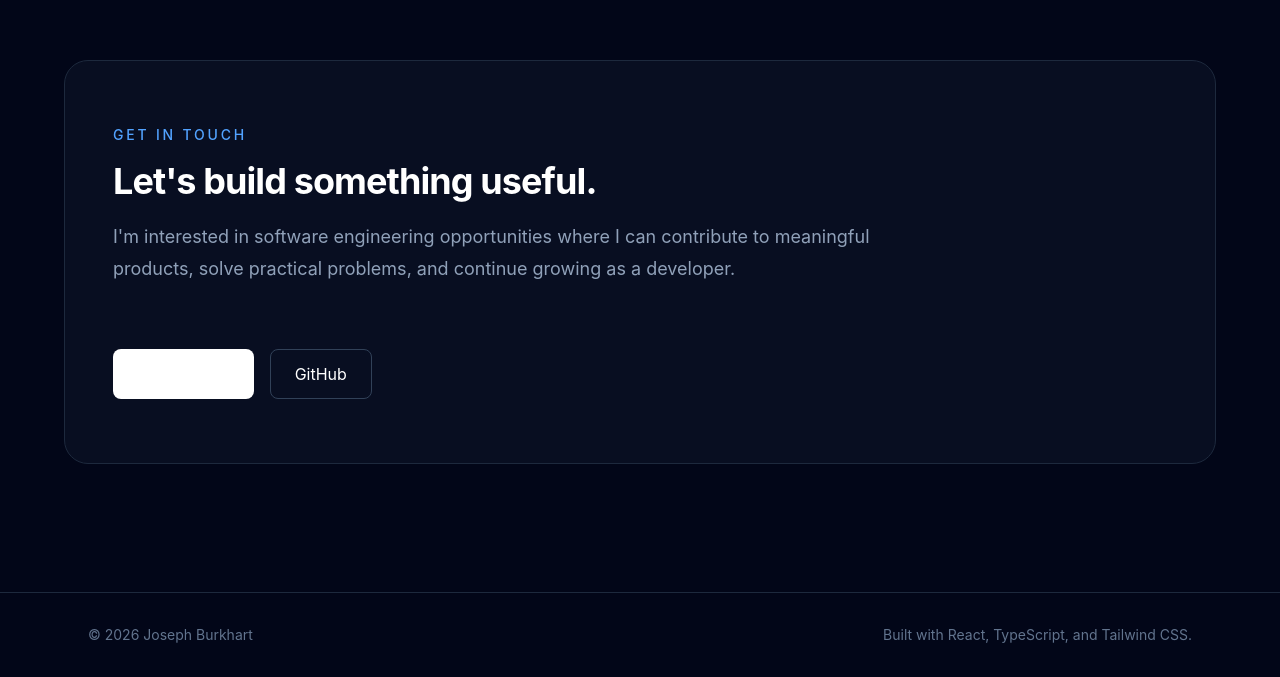
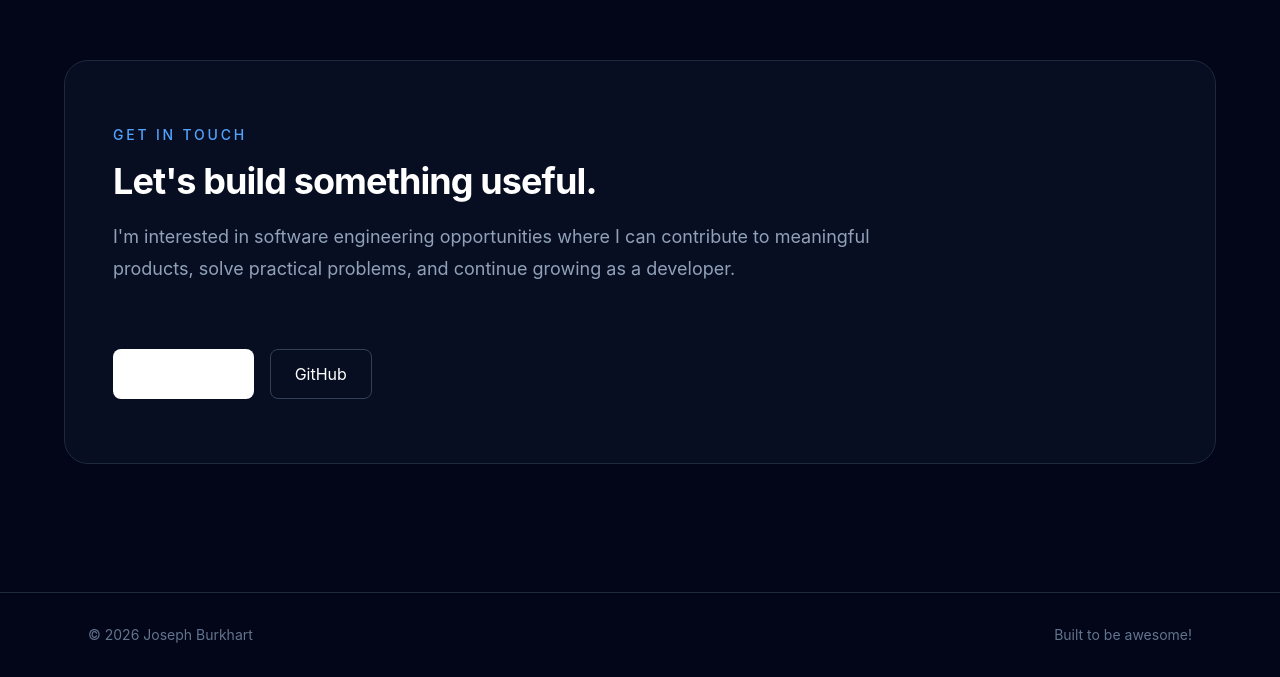
Before and after one commit to jburky15/portfolio-main, a React app: page / in a window 1280 px wide. Shown: the part 4627-5304 px from the top of the page. Built offline with nearby package versions, Linux system fonts and the light colour scheme; the HTML template or start-up script is replaced by a standard one.

Commit message:
Small footer change

```diff
--- a/src/components/Footer.tsx
+++ b/src/components/Footer.tsx
@@ -7,7 +7,7 @@ function Footer() {
         </p>
 
         <p>
-          Built with React, TypeScript, and Tailwind CSS.
+          Built to be awesome!
         </p>
       </div>
     </footer>
```
